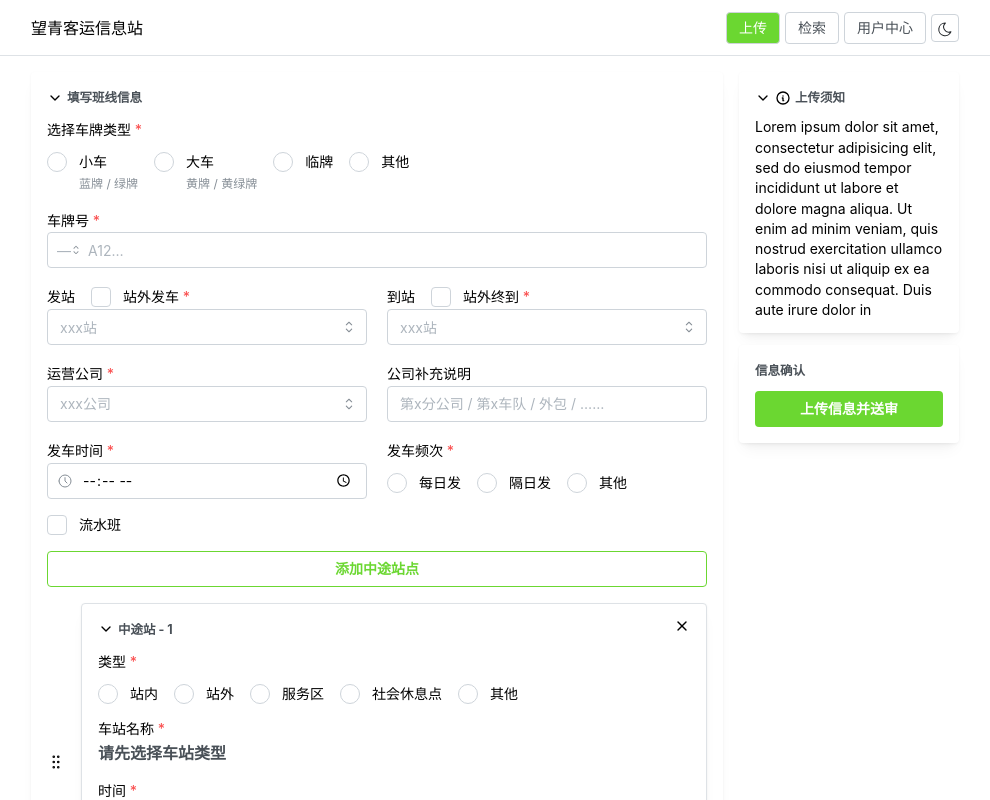
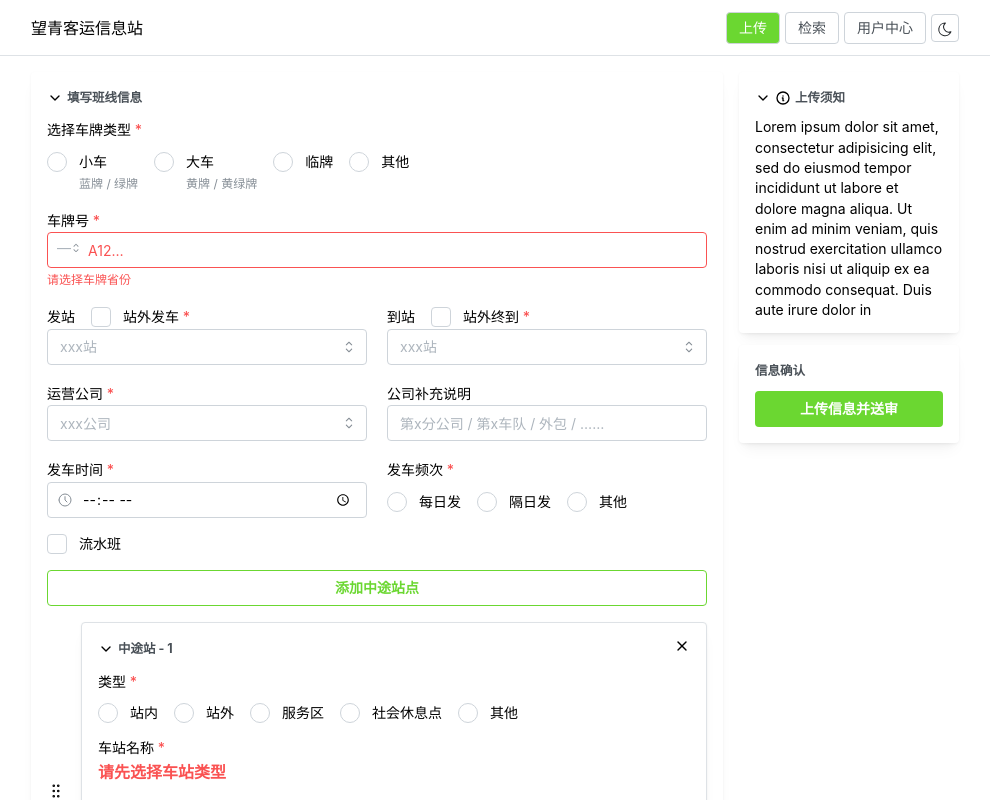
Before and after one commit to GoForceX/bus-solver, a Next.js app: page /upload/run in a window 1280 px wide. Both pictures are taken after a click on the button "添加中途站点". Shown: the top 800 px of the page, without its empty margins (145-1135 px from the left). Built offline with nearby package versions, Linux system fonts and the light colour scheme.

Commit message:
feat: Various improvements
Add support for cross-day runs.
Enhance validation logic.
Slight UI improvements.

```diff
--- /dev/null
+++ b/app/upload/run/compareTime.ts
@@ -0,0 +1,11 @@
+import { TimeType } from './types';
+
+export function compareTime(time1: TimeType, time2: TimeType): boolean {
+  if (time1.day > time2.day) {
+    return true;
+  }
+  if (time1.day < time2.day) {
+    return false;
+  }
+  return time1.subTime > time2.subTime;
+}
--- a/components/SubmitForm/IntermediateStation.tsx
+++ b/components/SubmitForm/IntermediateStation.tsx
@@ -93,11 +93,15 @@ export const IntermediateStation = forwardRef<
                 />
               ) : (
                 <Stack gap="xs">
-                  <Text className={classes.shadedText}>
-                    {form.getValues().station.intermediate[stationKey].address.name
-                      ? `已选中: ${form.getValues().station.intermediate[stationKey].address.name}`
-                      : '请点击按钮选择位置'}
-                  </Text>
+                  {form.getValues().station.intermediate[stationKey].address.name ? (
+                    <Text className={classes.shadedText}>
+                      {`已选中: ${form.getValues().station.intermediate[stationKey].address.name}`}
+                    </Text>
+                  ) : (
+                    <Text className={classes.shadedText} c="red">
+                      请点击按钮选择位置
+                    </Text>
+                  )}
                   <Group preventGrowOverflow={false} wrap="nowrap">
                     <TextInput
                       withAsterisk
@@ -150,7 +154,9 @@ export const IntermediateStation = forwardRef<
                 </Stack>
               )
             ) : (
-              <Text className={classes.shadedText}>请先选择车站类型</Text>
+              <Text className={classes.shadedText} c="red">
+                请先选择车站类型
+              </Text>
             )}
           </div>
 
@@ -158,8 +164,8 @@ export const IntermediateStation = forwardRef<
             label="时间"
             withAsterisk
             leftSection={<IconClock style={{ width: rem(16), height: rem(16) }} stroke={1.5} />}
-            key={form.key(`station.intermediate.${stationKey}.time`)}
-            {...form.getInputProps(`station.intermediate.${stationKey}.time`)}
+            key={form.key(`station.intermediate.${stationKey}.time.subTime`)}
+            {...form.getInputProps(`station.intermediate.${stationKey}.time.subTime`)}
           />
 
           <Textarea
--- a/components/SubmitForm/SubmitBatch.tsx
+++ b/components/SubmitForm/SubmitBatch.tsx
@@ -28,7 +28,7 @@ export function SubmitBatch({
       return '终点站';
     }
     if (key.startsWith('intermediate')) {
-      return `中途站 - ${key.split('.')[1]}`;
+      return `中途站 - ${parseInt(key.split('.')[1], 10) + 1}`;
     }
     return '未知';
   }
--- a/components/SubmitForm/SubmitRun.tsx
+++ b/components/SubmitForm/SubmitRun.tsx
@@ -18,22 +18,23 @@ import { TimeInput } from '@mantine/dates';
 import { useDisclosure } from '@mantine/hooks';
 import { IconClock, IconGripVertical } from '@tabler/icons-react';
 import { DragDropContext, Draggable, Droppable } from '@hello-pangea/dnd';
-import { forwardRef, useEffect, useRef, useState } from 'react';
+import { FormEventHandler, forwardRef, useEffect, useRef, useState } from 'react';
 
 import { plateProvince, plateValidate } from '@/app/upload/run/plateValidate';
 import { CustomCard } from '../CustomCard/CustomCard';
 import { IntermediateStationType, NewRunType } from '@/app/upload/run/types';
 import { IntermediateStation } from './IntermediateStation';
-import { SearchPOI } from '../Amap/SearchPOI';
 
 import classes from './global.module.css';
+import { compareTime } from '@/app/upload/run/compareTime';
+import { SearchPOI } from '../Amap/SearchPOI';
 
 const [FormProvider, useFormContext, useForm] = createFormContext<NewRunType>();
 
 export const SubmitRun = forwardRef<
   HTMLFormElement,
   {
-    onSubmit: (values: any) => void;
+    onSubmit: FormEventHandler<HTMLFormElement>;
     onAddStation: (keys: string[]) => void;
     stationList: any[];
     companyList: any[];
@@ -54,7 +55,6 @@ export const SubmitRun = forwardRef<
           detail: '',
         },
         type: '',
-        otherDesc: '',
       },
       station: {
         from: {
@@ -108,6 +108,15 @@ export const SubmitRun = forwardRef<
           return undefined;
         },
         number: {
+          province: (value, values) => {
+            if (values.plate.type === 'other') {
+              return undefined;
+            }
+            if (value.length === 0) {
+              form.setFieldError('plate.number.detail', '请选择车牌省份');
+            }
+            return undefined;
+          },
           detail: (value, values) => {
             if (!value) {
               return '车牌号不能为空';
@@ -137,7 +146,7 @@ export const SubmitRun = forwardRef<
             return undefined;
           },
           address: (value, values) => {
-            if (values.station.from.outside && values.station.from.id.length === 0) {
+            if (values.station.from.outside && values.station.from.address.name.length === 0) {
               return '请填写发站地址';
             }
             return undefined;
@@ -151,27 +160,55 @@ export const SubmitRun = forwardRef<
             return undefined;
           },
           address: (value, values) => {
-            if (values.station.to.outside && values.station.to.id.length === 0) {
+            if (values.station.to.outside && values.station.to.address.name.length === 0) {
               return '请填写到站地址';
             }
             return undefined;
           },
         },
         intermediate: {
-          address: (value) => {
-            if (value.name.length === 0) {
+          id: (value, values, path) => {
+            const currentIndex = parseInt(path.split('.')[2], 10);
+            if (
+              values.station.intermediate[currentIndex].type === 'station' &&
+              value.length === 0
+            ) {
+              return '请选择中途车站';
+            }
+            return undefined;
+          },
+          address: (value, values, path) => {
+            const currentIndex = parseInt(path.split('.')[2], 10);
+            if (
+              values.station.intermediate[currentIndex].type !== 'station' &&
+              value.name.length === 0
+            ) {
               return '请输入车站名称';
             }
             return undefined;
           },
           time: (value, values, path) => {
             const currentIndex = parseInt(path.split('.')[2], 10);
-            if (value.length === 0) {
+            if (value.subTime.length === 0) {
+              form.setFieldError(`station.intermediate.${currentIndex}.time.subTime`, '请选择时间');
               return '请选择时间';
+            }
+            if (currentIndex === 0) {
+              if (value.day === 0 && value.subTime <= values.schedule.departTime) {
+                form.setFieldError(
+                  `station.intermediate.${currentIndex}.time.subTime`,
+                  '时间应晚于前一站点'
+                );
+                return '时间应晚于前一站点';
+              }
             }
             if (values.station.intermediate[currentIndex - 1]?.time) {
               const previousTime = values.station.intermediate[currentIndex - 1].time;
-              if (value <= previousTime) {
+              if (!compareTime(value, previousTime)) {
+                form.setFieldError(
+                  `station.intermediate.${currentIndex}.time.subTime`,
+                  '时间应晚于前一站点'
+                );
                 return '时间应晚于前一站点';
               }
             }
@@ -222,6 +259,18 @@ export const SubmitRun = forwardRef<
         },
       },
     },
+    onValuesChange: (values, changedValues) => {
+      console.log({ values, changedValues });
+
+      values.station.intermediate.forEach((item, index) => {
+        handleStationChange(
+          `intermediate.${index}`,
+          changedValues.station.intermediate[index]?.id,
+          item.id,
+          item.type !== 'station'
+        );
+      });
+    },
   });
 
   const addStationListRef = useRef(addStationList);
@@ -230,37 +279,67 @@ export const SubmitRun = forwardRef<
     addStationListRef.current = addStationList;
   }, [addStationList]);
 
-  const handleStationChange = (key: string, previousValue: string, value: string) => {
-    if (value === 'ADD') {
-      const newList = [...addStationListRef.current, key];
+  const handleStationChange = (
+    key: string,
+    previousValue: string,
+    value: string,
+    flag: boolean
+  ) => {
+    if (previousValue === 'ADD' || flag) {
+      const newList = addStationListRef.current.filter((v) => v !== key);
       newList.sort();
       setAddStationList(newList);
       onAddStation(newList);
     }
 
-    if (previousValue === 'ADD') {
-      const newList = addStationListRef.current.filter((v) => v !== key);
+    if (value === 'ADD' && !flag) {
+      const newList = [...addStationListRef.current, key];
       newList.sort();
       setAddStationList(newList);
       onAddStation(newList);
     }
   };
 
+  form.watch('plate.type', () => {
+    form.validateField('plate.number.province');
+    form.validateField('plate.number.detail');
+  });
+
+  form.watch('plate.number.province', () => {
+    form.validateField('plate.number.province');
+    form.validateField('plate.number.detail');
+  });
+
+  form.watch('plate.number.detail', () => {
+    form.validateField('plate.number.detail');
+  });
+
   form.watch('station.from.id', ({ previousValue, value, touched, dirty }) => {
     console.log({ previousValue, value, touched, dirty });
-    handleStationChange('from', previousValue, value);
+    handleStationChange('from', previousValue, value, form.getValues().station.from.outside);
   });
 
   form.watch('station.to.id', ({ previousValue, value, touched, dirty }) => {
     console.log({ previousValue, value, touched, dirty });
-    handleStationChange('to', previousValue, value);
+    handleStationChange('to', previousValue, value, form.getValues().station.to.outside);
   });
 
   return (
     <>
       <FormProvider form={form}>
         <CustomCard title="填写班线信息" collapsible>
-          <form ref={ref} id="submitRun" onSubmit={form.onSubmit((values) => onSubmit(values))}>
+          <form
+            ref={ref}
+            id="submitRun"
+            onSubmit={form.onSubmit(
+              (values) => console.log(values),
+              (errors) => {
+                console.log(errors);
+                const firstErrorPath = Object.keys(errors)[0];
+                form.getInputNode(firstErrorPath)?.focus();
+              }
+            )}
+          >
             <Flex align="stretch" direction="column" justify="center" gap="md">
               <Radio.Group
                 label="选择车牌类型"
@@ -344,11 +423,15 @@ export const SubmitRun = forwardRef<
 
                   {form.getValues().station.from.outside ? (
                     <Stack gap="xs">
-                      <Text className={classes.shadedText}>
-                        {form.getValues().station.from.address.name
-                          ? `已选中: ${form.getValues().station.from.address.name}`
-                          : '请点击按钮选择位置'}
-                      </Text>
+                      {form.getValues().station.from.address.name ? (
+                        <Text className={classes.shadedText}>
+                          {`已选中: ${form.getValues().station.from.address.name}`}
+                        </Text>
+                      ) : (
+                        <Text className={classes.shadedText} c="red">
+                          请点击按钮选择位置
+                        </Text>
+                      )}
                       <Group preventGrowOverflow={false} wrap="nowrap">
                         <TextInput
                           withAsterisk
@@ -369,7 +452,10 @@ export const SubmitRun = forwardRef<
                               form.setFieldValue('station.from.address.mapid', selected.id);
                               form.setFieldValue('station.from.address.lon', selected.lon);
                               form.setFieldValue('station.from.address.lat', selected.lat);
-                              form.setFieldValue('station.from.address.administrative', selected.administrative);
+                              form.setFieldValue(
+                                'station.from.address.administrative',
+                                selected.administrative
+                              );
                               setFromStationClosed();
                             }}
                           />
@@ -413,11 +499,15 @@ export const SubmitRun = forwardRef<
 
                   {form.getValues().station.to.outside ? (
                     <Stack gap="xs">
-                      <Text className={classes.shadedText}>
-                        {form.getValues().station.to.address.name
-                          ? `已选中: ${form.getValues().station.to.address.name}`
-                          : '请点击按钮选择位置'}
-                      </Text>
+                      {form.getValues().station.to.address.name ? (
+                        <Text className={classes.shadedText}>
+                          {`已选中: ${form.getValues().station.to.address.name}`}
+                        </Text>
+                      ) : (
+                        <Text className={classes.shadedText} c="red">
+                          请点击按钮选择位置
+                        </Text>
+                      )}
                       <Group preventGrowOverflow={false} wrap="nowrap">
                         <TextInput
                           withAsterisk
@@ -438,7 +528,10 @@ export const SubmitRun = forwardRef<
                               form.setFieldValue('station.to.address.mapid', selected.id);
                               form.setFieldValue('station.to.address.lon', selected.lon);
                               form.setFieldValue('station.to.address.lat', selected.lat);
-                              form.setFieldValue('station.to.address.administrative', selected.administrative);
+                              form.setFieldValue(
+                                'station.to.address.administrative',
+                                selected.administrative
+                              );
                               setToStationClosed();
                             }}
                           />
@@ -561,7 +654,10 @@ export const SubmitRun = forwardRef<
                         lat: 39.90923,
                         administrative: '',
                       },
-                      time: '',
+                      time: {
+                        day: 0,
+                        subTime: '',
+                      },
                       type: '',
                       id: '',
                       nickname: '',
```
Also changed, not shown: app/upload/run/types.tsx (+6 -2 lines), components/Amap/SearchPOI.tsx (+7 -2 lines).
